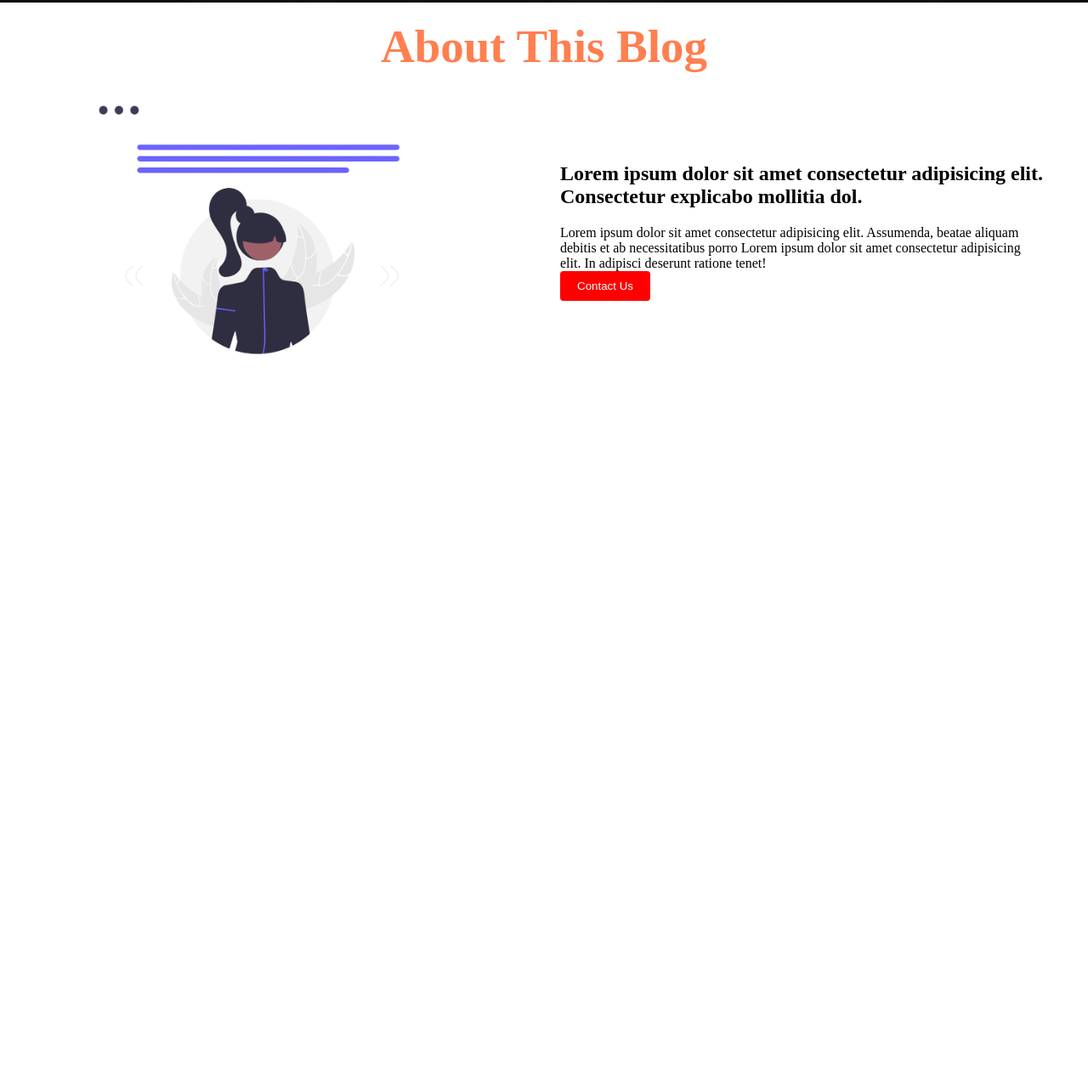
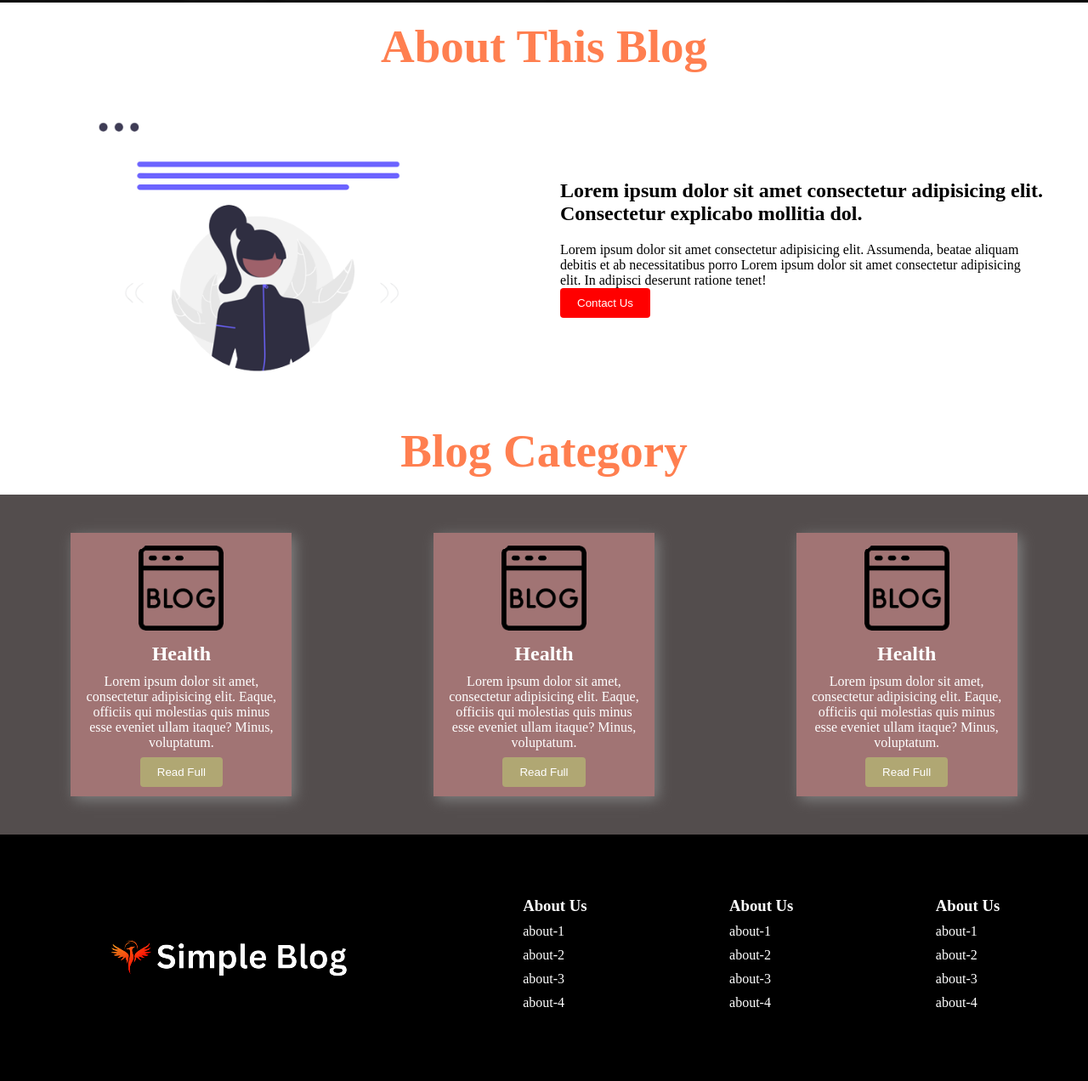
Before and after one commit to rakibrj601/my-new-rep, a plain HTML site: page index.html in a window 1280 px wide. Shown: the part 945-2217 px from the top of the page at 85% size. Before the commit the page ends 1404 px from the top, so only its background shows below. Drawn offline with Linux system fonts and the light colour scheme.

Commit message:
added simple blog

```diff
--- a/index.html
+++ b/index.html
@@ -47,9 +47,57 @@
         </div>
     </div>
 </section>
+<section>
+    <h1 class="main-head heading">Blog Category</h1>
+    <div class="blog-category">
+        <div class="box">
+            <img class="icon" src="./icon1.png" alt="">
+            <h2 class="box-h1">Health</h2>
+            <p class="box-h2">Lorem ipsum dolor sit amet, consectetur adipisicing elit. Eaque, officiis qui molestias quis minus esse eveniet ullam itaque? Minus, voluptatum.</p>
+            <button class="button btn">Read Full</button>
+        </div>
+        <div class="box">
+            <img class="icon" src="./icon1.png" alt="">
+            <h2 class="box-h1">Health</h2>
+            <p class="box-h2">Lorem ipsum dolor sit amet, consectetur adipisicing elit. Eaque, officiis qui molestias quis minus esse eveniet ullam itaque? Minus, voluptatum.</p>
+            <button class="button btn">Read Full</button>
+        </div>
+        <div class="box">
+            <img class="icon" src="./icon1.png" alt="">
+            <h2 class="box-h1">Health</h2>
+            <p class="box-h2">Lorem ipsum dolor sit amet, consectetur adipisicing elit. Eaque, officiis qui molestias quis minus esse eveniet ullam itaque? Minus, voluptatum.</p>
+            <button class="button btn">Read Full</button>
+        </div>
+    </div>
+</section>
  </main>
  <footer>
-
+<section>
+     <div class="footer-content">
+    <div class="footer-logo"> <img src="./logo.png" alt=""></div>
+    <div class="footer-menus">
+        <h3 class="r2">About Us</h3>
+        <li class="about">about-1</li>
+<li class="about">about-2</li>
+<li class="about">about-3</li>
+<li class="about">about-4</li>
+    </div>
+    <div class="footer-menus">
+        <h3 class="r2">About Us</h3>
+        <li class="about">about-1</li>
+<li class="about">about-2</li>
+<li class="about">about-3</li>
+<li class="about">about-4</li>
+    </div>
+    <div class="footer-menus">
+        <h3 class="r2">About Us</h3>
+        <li class="about">about-1</li>
+<li class="about">about-2</li>
+<li class="about">about-3</li>
+<li class="about">about-4</li>
+    </div>
+</div>
+</section>
  </footer>
 </body>
 </html>
--- a/style.css
+++ b/style.css
@@ -76,7 +76,57 @@ margin-bottom: 14px;
     color: coral;
     text-align: center;
     padding-top: 20px;
+    padding-bottom: 20px;
 }
 .har{
     padding-top: 20px;
 }
+.box{
+    width: 230px;
+    height: 280px;
+    box-shadow: 4px 4px 15px gray;
+    background-color: #a17474;
+    text-align: center;
+    padding: 15px;
+    color: rgb(255, 255, 255);
+}
+.icon{
+    width: 100px;
+}
+.btn{
+    margin-top: 8px;
+    background-color: rgb(176, 167, 115);
+}
+.btn:hover{
+    color: yellow;
+    background-color: red;
+}
+.box-h1{
+    padding: 10px;
+}
+.boxh2{
+    padding: 5px;
+}
+.blog-category{
+    display: flex;
+    justify-content: space-around;
+    align-items: center;
+  height: 400px;
+  background-color: #534d4d;
+}
+.footer-content{
+    display: flex;
+    justify-content: space-around;
+    align-items: center;
+    height: 250px;
+    padding: 20px;
+    color: white;
+    background-color: #000000;
+    list-style: none;
+}
+.about{
+    padding-bottom: 10px;
+}
+.r2{
+padding-bottom: 10px;
+}
```
Also changed, not shown: icon1.png (added), icon2.png (added), icon3.png (added).
